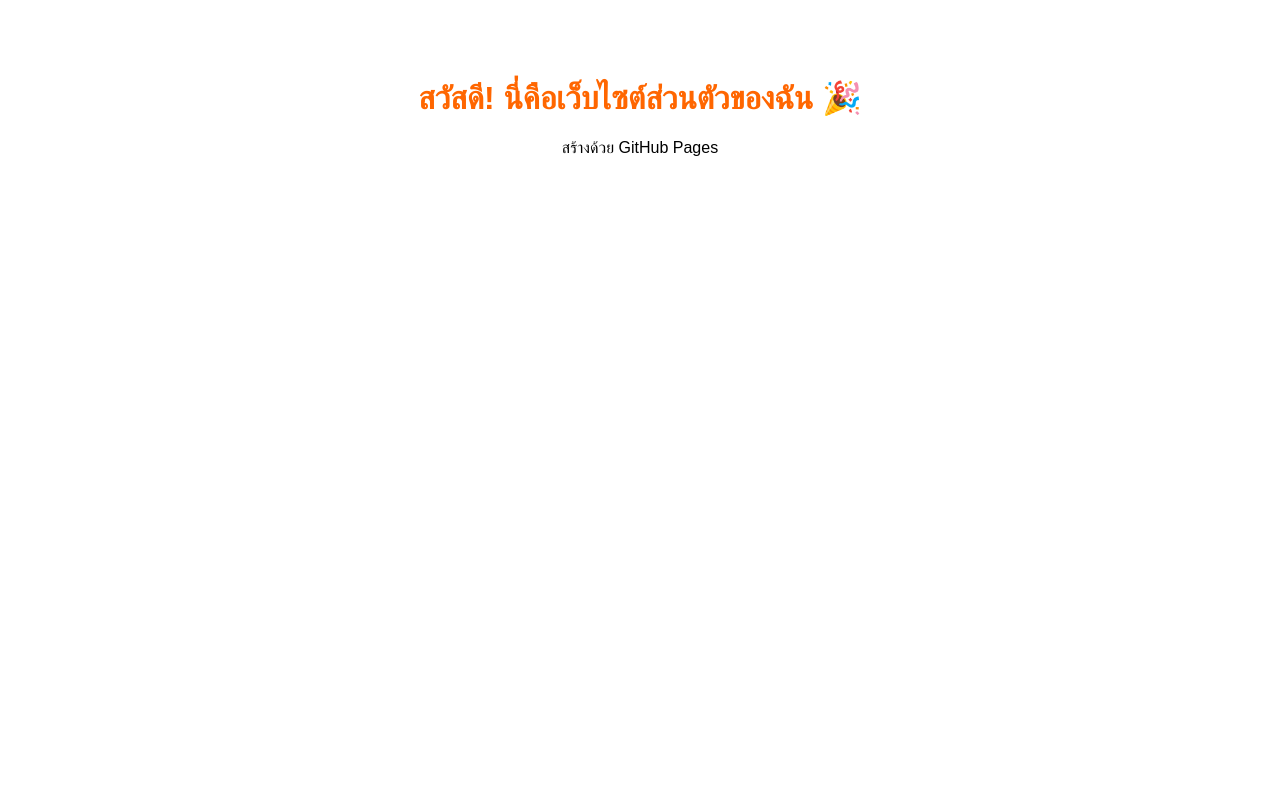
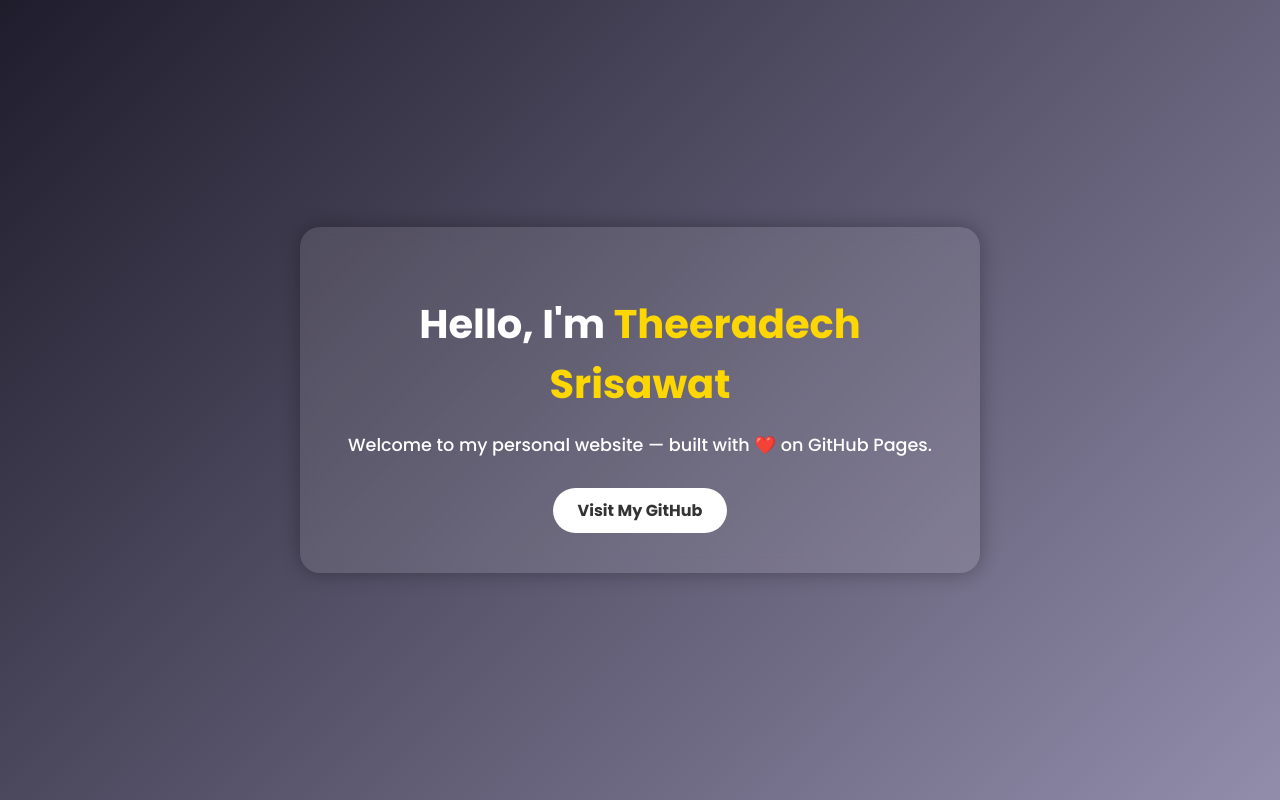
Before and after one commit to s6806021412097-byte/jeff.github.io, a plain HTML site: page index.html in a window 1280 px wide. Drawn offline with Linux system fonts and the light colour scheme.

Commit message:
Update index.html

```diff
--- a/index.html
+++ b/index.html
@@ -1,16 +1,66 @@
 <!DOCTYPE html>
-<html lang="th">
+<html lang="en">
 <head>
-  <meta charset="UTF-8">
-  <meta name="viewport" content="width=device-width, initial-scale=1.0">
-  <title>เว็บไซต์ของฉัน</title>
+  <meta charset="UTF-8" />
+  <meta name="viewport" content="width=device-width, initial-scale=1.0" />
+  <title>Theeradech Srisawat | Portfolio</title>
   <style>
-    body { font-family: sans-serif; text-align: center; padding: 50px; }
-    h1 { color: #ff6600; }
+    @import url('https://fonts.googleapis.com/css2?family=Poppins:wght@300;500;700&display=swap');
+
+    body {
+      margin: 0;
+      padding: 0;
+      height: 100vh;
+      font-family: 'Poppins', sans-serif;
+      background: linear-gradient(135deg, #1f1c2c, #928dab);
+      display: flex;
+      justify-content: center;
+      align-items: center;
+      color: white;
+      text-align: center;
+    }
+
+    .container {
+      max-width: 600px;
+      padding: 40px;
+      background: rgba(255, 255, 255, 0.1);
+      border-radius: 20px;
+      box-shadow: 0 0 20px rgba(0,0,0,0.3);
+      backdrop-filter: blur(8px);
+    }
+
+    h1 {
+      font-size: 2.5rem;
+      margin-bottom: 10px;
+    }
+
+    p {
+      font-size: 1.1rem;
+      margin-bottom: 30px;
+    }
+
+    a {
+      display: inline-block;
+      padding: 10px 25px;
+      background: #fff;
+      color: #333;
+      border-radius: 30px;
+      text-decoration: none;
+      font-weight: 600;
+      transition: 0.3s;
+    }
+
+    a:hover {
+      background: #333;
+      color: #fff;
+    }
   </style>
 </head>
 <body>
-  <h1>สวัสดี! นี่คือเว็บไซต์ส่วนตัวของฉัน 🎉</h1>
-  <p>สร้างด้วย GitHub Pages</p>
+  <div class="container">
+    <h1>Hello, I'm <span style="color:#ffd700;">Theeradech Srisawat</span></h1>
+    <p>Welcome to my personal website — built with ❤️ on GitHub Pages.</p>
+    <a href="https://github.com/theeradech">Visit My GitHub</a>
+  </div>
 </body>
 </html>
```
